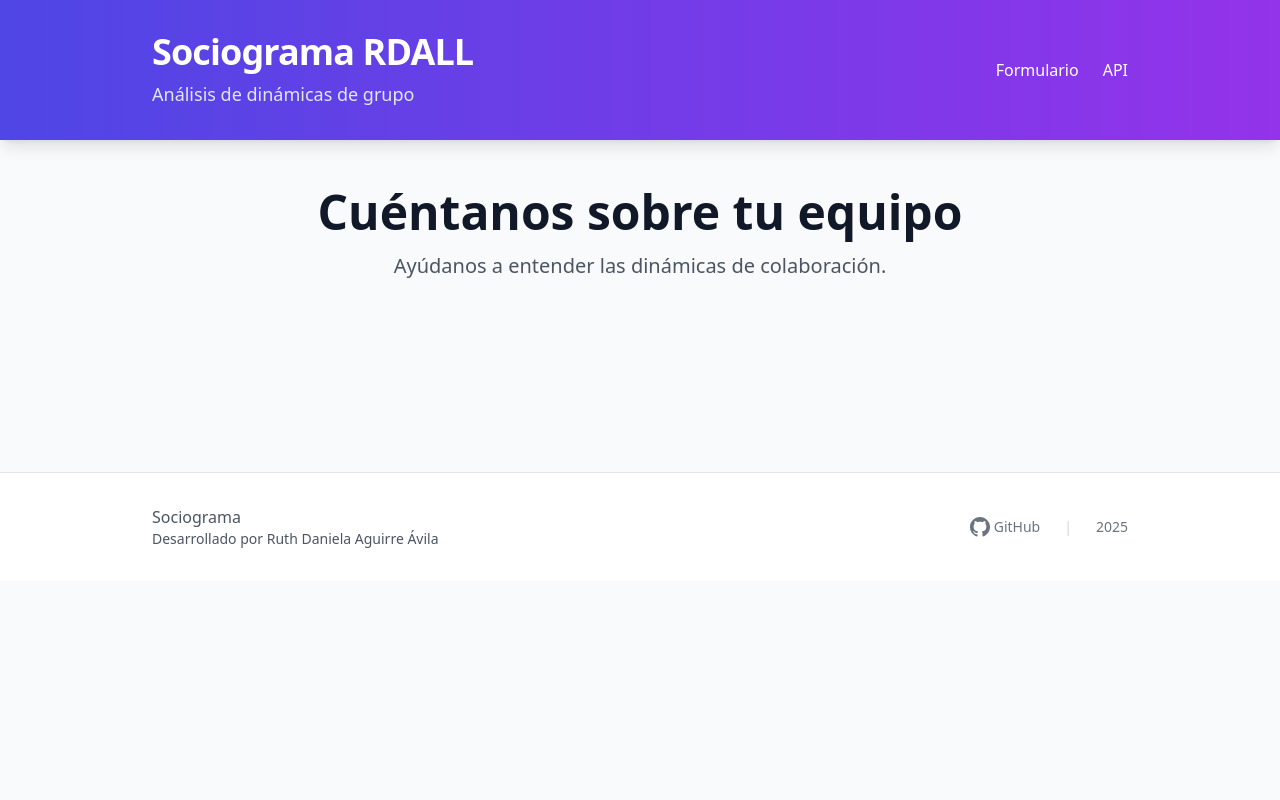
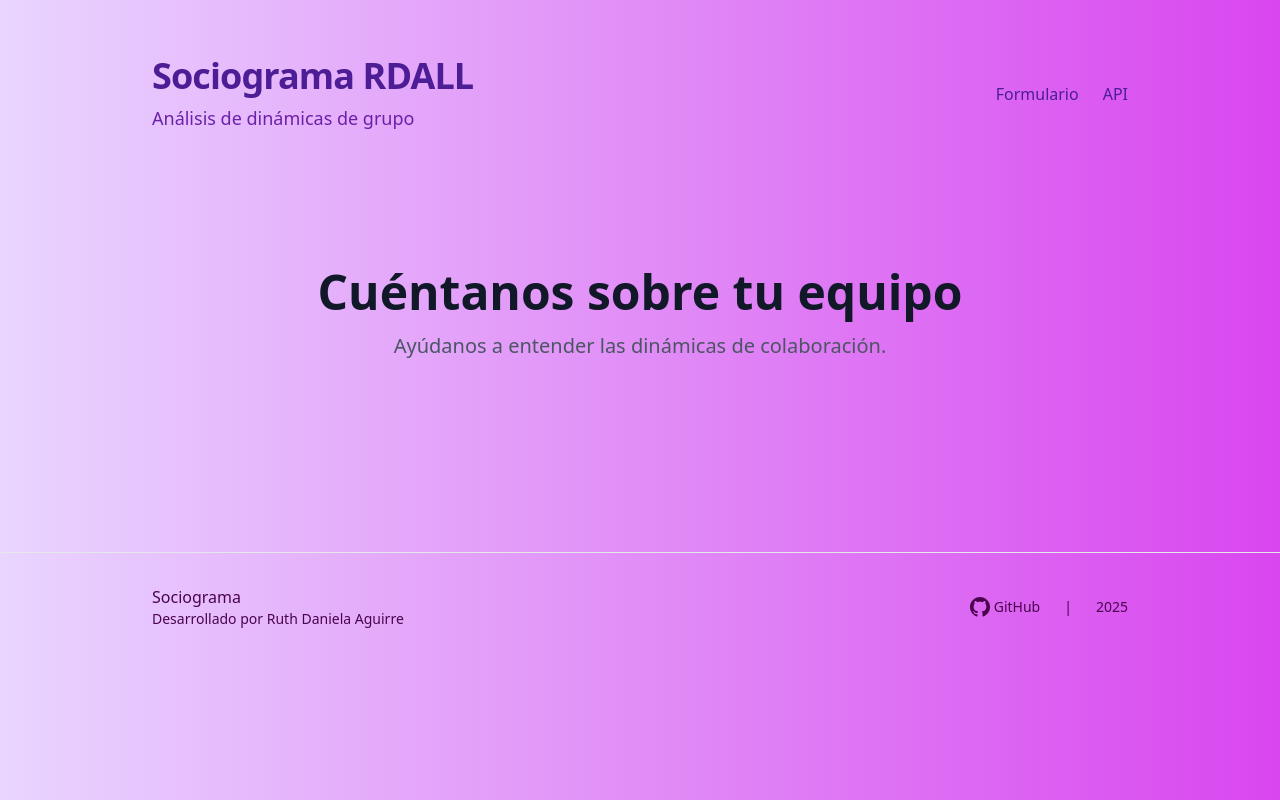
Before and after one commit to RuthDanielaAguirre/Sociograma, a PHP site: page / in a window 1280 px wide. Run offline with PHP 8.4, Linux system fonts and the light colour scheme; some libraries are stand-ins or nearby versions.

Commit message:
styling landing

```diff
--- a/src/includes/footer.php
+++ b/src/includes/footer.php
@@ -1,23 +1,23 @@
 </main>
 
-    <footer class="bg-white border-t border-gray-200 mt-20">
+    <footer class="from-purple-200 to-fuchsia-500 text-violet-900 border-t border-gray-200 mt-20">
         <div class="max-w-5xl mx-auto px-6 py-8">
             <div class="flex flex-col md:flex-row justify-between items-center">
-                <div class="text-gray-600 mb-4 md:mb-0">
+                <div class="text-fuchsia-950 mb-4 md:mb-0">
                     <p class="font-medium">Sociograma</p>
-                    <p class="text-sm">Desarrollado por Ruth Daniela Aguirre Ávila</p>
+                    <p class="text-sm">Desarrollado por Ruth Daniela Aguirre</p>
                 </div>
-                <div class="flex items-center space-x-6 text-sm text-gray-500">
+                <div class="flex items-center space-x-6 text-sm text-fuchsia-950">
                     <a href="https://github.com/RuthDanielaAguirre/Sociograma"
                        target="_blank"
-                       class="hover:text-indigo-600 transition-colors flex items-center space-x-1">
+                       class="hover:text-pink-800 transition-colors flex items-center space-x-1">
                         <svg class="w-5 h-5" fill="currentColor" viewBox="0 0 24 24">
                             <path d="M12 0c-6.626 0-12 5.373-12 12 0 5.302 3.438 9.8 8.207 11.387.599.111.793-.261.793-.577v-2.234c-3.338.726-4.033-1.416-4.033-1.416-.546-1.387-1.333-1.756-1.333-1.756-1.089-.745.083-.729.083-.729 1.205.084 1.839 1.237 1.839 1.237 1.07 1.834 2.807 1.304 3.492.997.107-.775.418-1.305.762-1.604-2.665-.305-5.467-1.334-5.467-5.931 0-1.311.469-2.381 1.236-3.221-.124-.303-.535-1.524.117-3.176 0 0 1.008-.322 3.301 1.23.957-.266 1.983-.399 3.003-.404 1.02.005 2.047.138 3.006.404 2.291-1.552 3.297-1.23 3.297-1.23.653 1.653.242 2.874.118 3.176.77.84 1.235 1.911 1.235 3.221 0 4.609-2.807 5.624-5.479 5.921.43.372.823 1.102.823 2.222v3.293c0 .319.192.694.801.576 4.765-1.589 8.199-6.086 8.199-11.386 0-6.627-5.373-12-12-12z"/>
                         </svg>
-                        <span>GitHub</span>
+                        <span class="text-fuchsia-950 hover:text-pink-800">GitHub</span>
                     </a>
-                    <span class="text-gray-300">|</span>
-                    <span>2025</span>
+                    <span class="text-fuchsia-950">|</span>
+                    <span class="text-fuchsia-950">2025</span>
                 </div>
             </div>
         </div>
--- a/src/includes/header.php
+++ b/src/includes/header.php
@@ -9,20 +9,20 @@
 
     <link rel="stylesheet" href="assets/css/styles.css">
 </head>
-<body class="bg-gray-50 min-h-screen">
+<body class="bg-gradient-to-r from-purple-200 to-fuchsia-500 text-violet-900 min-h-screen">
 
-    <header class="bg-gradient-to-r from-indigo-600 to-purple-600 text-white shadow-lg">
+    <header class="bg-gradient-to-r from-purple-200 to-fuchsia-500 text-violet-900 py-6  mb-8">
         <div class="max-w-5xl mx-auto px-6 py-8">
             <div class="flex items-center justify-between">
                 <div>
                     <h1 class="text-4xl font-bold tracking-tight">Sociograma RDALL</h1>
-                    <p class="text-indigo-100 mt-2 text-lg">Análisis de dinámicas de grupo</p>
+                    <p class="text-purple-800 mt-2 text-lg">Análisis de dinámicas de grupo</p>
                 </div>
                 <div class="hidden md:flex items-center space-x-6">
-                    <a href="index.php" class="text-white hover:text-indigo-200 transition-colors font-medium">
+                    <a href="index.php" class="text-violet-900 hover:text-indigo-200 transition-colors font-medium">
                         Formulario
                     </a>
-                    <a href="api.php" class="text-white hover:text-indigo-200 transition-colors font-medium">
+                    <a href="api.php" class="text-violet-900 hover:text-indigo-200 transition-colors font-medium">
                         API
                     </a>
                 </div>
```
